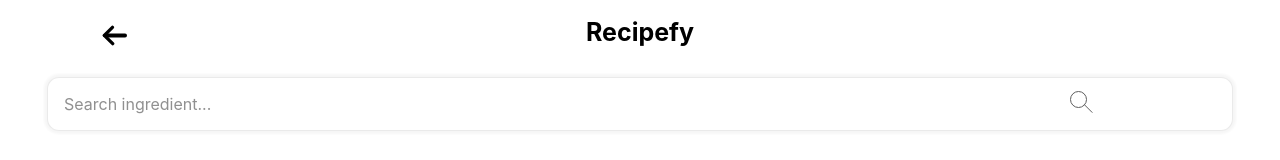
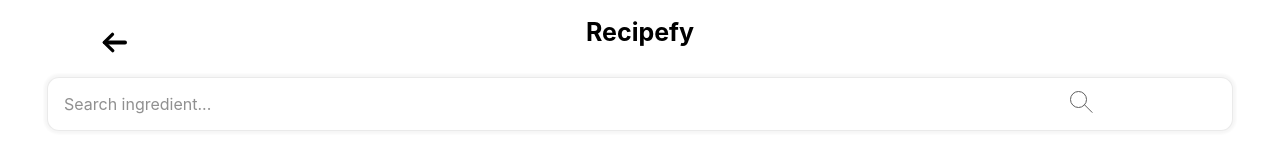
Before and after one commit to nandowastaken/recipefy-js, a React (Create React App) app: page /search in a window 1280 px wide. Shown: the top 160 px of the page. Built offline with nearby package versions, Linux system fonts and the light colour scheme; the HTML template or start-up script is replaced by a standard one.

Commit message:
backArrow position fixed -> absolute

```diff
--- a/src/components/HeaderBack.jsx
+++ b/src/components/HeaderBack.jsx
@@ -14,8 +14,7 @@ var styles = {
     },
     backArrow: {
         width: '25px',
-        position: 'fixed',
-        bottom: '94.2%',
+        position: 'absolute',
         left: '8%'
     }
 }
```
